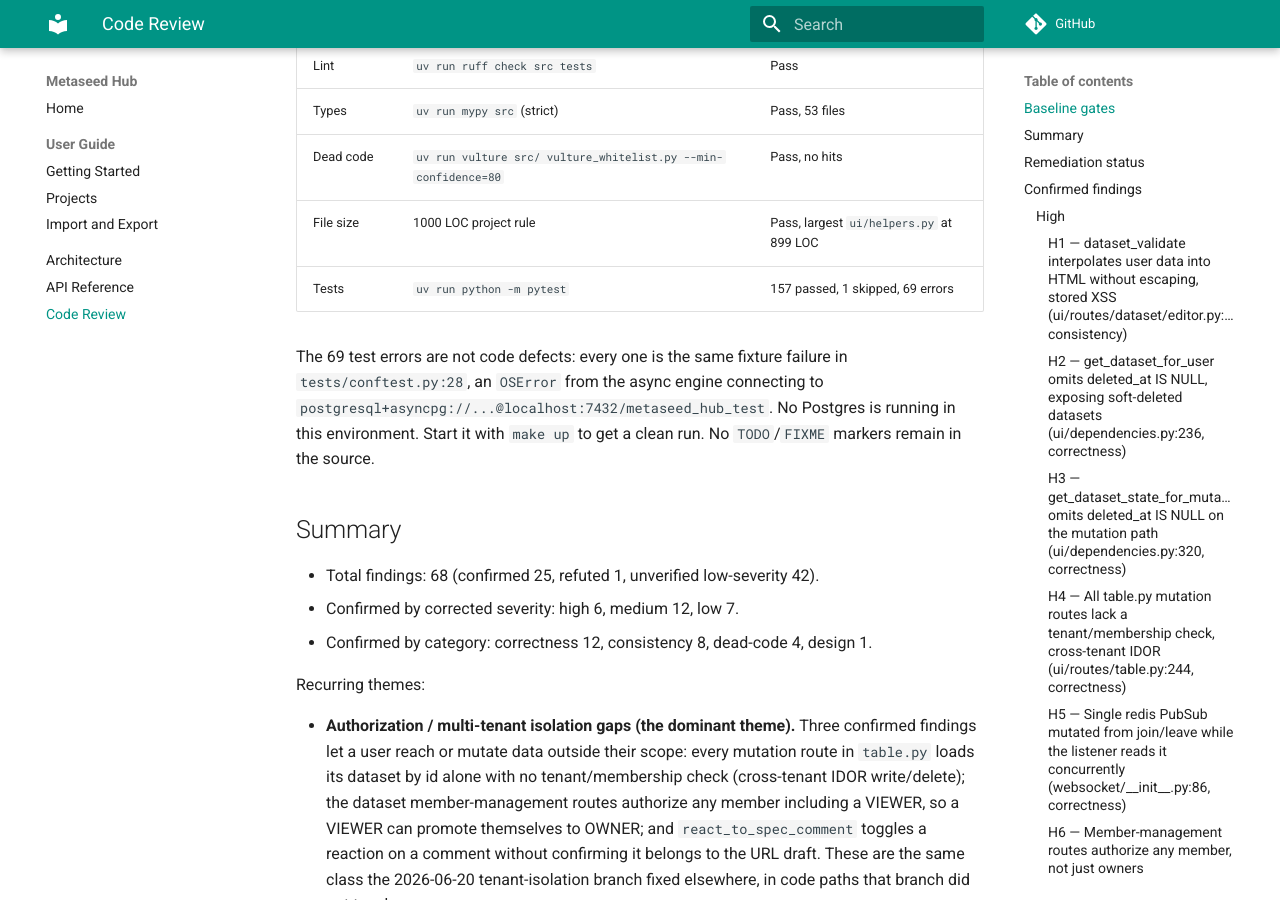
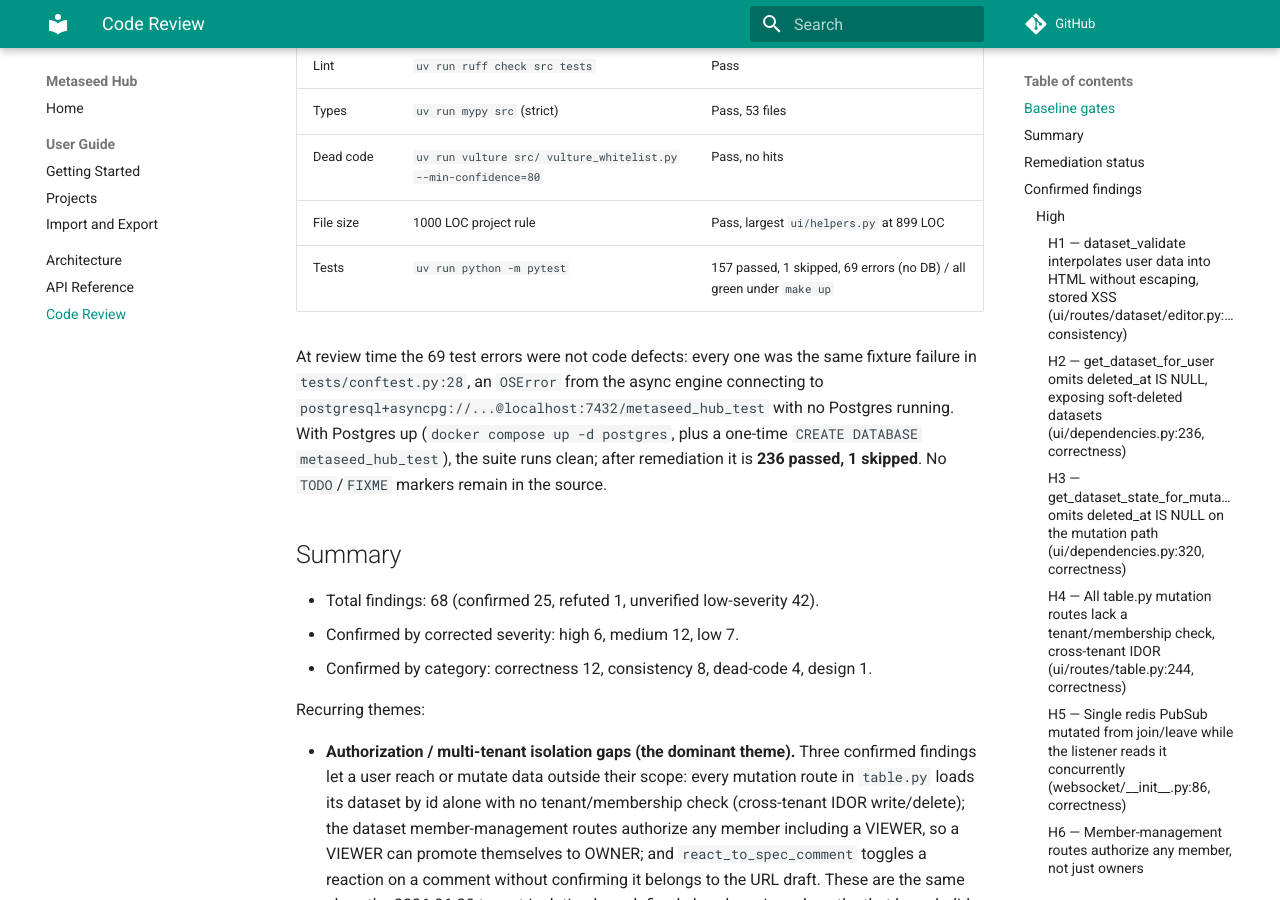
Before and after one commit to sorenwacker/metaseed-hub, an MkDocs documentation site: the page built from docs/REVIEW.md, in a window 1280 px wide and 900 px high, scrolled down 561 px. Built offline with MkDocs 1.6.1 and Material for MkDocs 9.7.7, drawn with Linux system fonts in a browser that asks for light colours; comment, search, counter and statistics services are not loaded.

Commit message:
record clean test run after remediation

```diff
--- a/docs/REVIEW.md
+++ b/docs/REVIEW.md
@@ -14,9 +14,9 @@ The project's own canonical commands (Makefile / pre-commit), run before the rev
 | Types | `uv run mypy src` (strict) | Pass, 53 files |
 | Dead code | `uv run vulture src/ vulture_whitelist.py --min-confidence=80` | Pass, no hits |
 | File size | 1000 LOC project rule | Pass, largest `ui/helpers.py` at 899 LOC |
-| Tests | `uv run python -m pytest` | 157 passed, 1 skipped, 69 errors |
+| Tests | `uv run python -m pytest` | 157 passed, 1 skipped, 69 errors (no DB) / all green under `make up` |
 
-The 69 test errors are not code defects: every one is the same fixture failure in `tests/conftest.py:28`, an `OSError` from the async engine connecting to `postgresql+asyncpg://...@localhost:7432/metaseed_hub_test`. No Postgres is running in this environment. Start it with `make up` to get a clean run. No `TODO`/`FIXME` markers remain in the source.
+At review time the 69 test errors were not code defects: every one was the same fixture failure in `tests/conftest.py:28`, an `OSError` from the async engine connecting to `postgresql+asyncpg://...@localhost:7432/metaseed_hub_test` with no Postgres running. With Postgres up (`docker compose up -d postgres`, plus a one-time `CREATE DATABASE metaseed_hub_test`), the suite runs clean; after remediation it is **236 passed, 1 skipped**. No `TODO`/`FIXME` markers remain in the source.
 
 ## Summary
 
```
